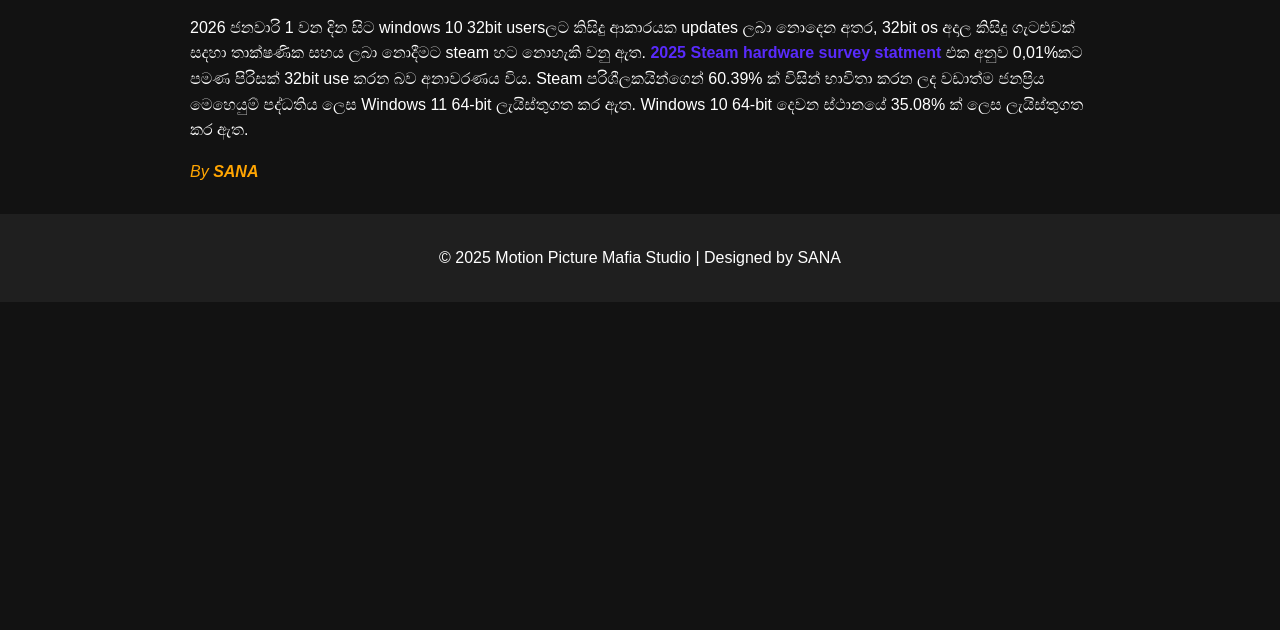
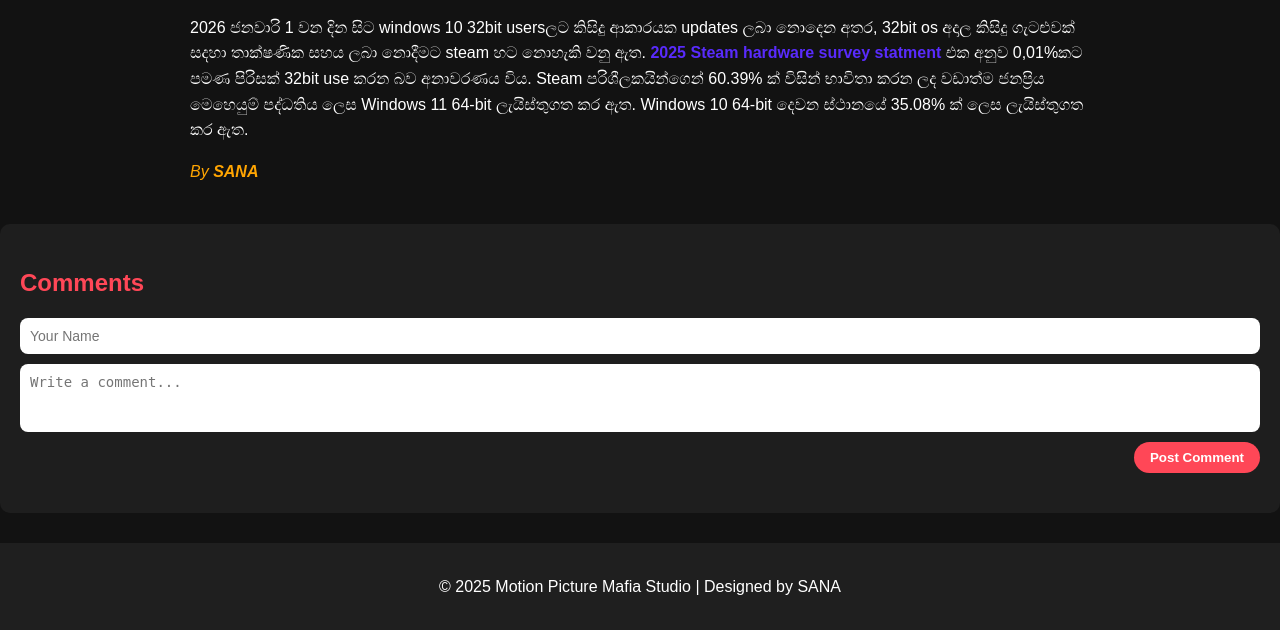
Before and after one commit to k16518sandeepa/mpm, a PHP site: page /Games/steam-windows-32-bit-stop.html in a window 1280 px wide. Shown: the part 778-1408 px from the top of the page. Before the commit the page ends 1080 px from the top, so only its background shows below. Run offline with PHP 8.4, Linux system fonts and the light colour scheme; some libraries are stand-ins or nearby versions.

Commit message:
cmt fix 1.4

```diff
--- a/Games/article.css
+++ b/Games/article.css
@@ -278,3 +278,89 @@
   height: 100%;
   border-radius: 12px;
 }
+
+/*comments*/
+.comments-section {
+  margin-top: 40px;
+  padding: 20px;
+  background: #1e1e1e;
+  border-radius: 10px;
+}
+body.light-theme .comments-section {
+  background: #f9f9f9;
+}
+
+.comments-section h2 {
+  color: #ff4757;
+  margin-bottom: 15px;
+}
+
+.comment-form {
+  display: flex;
+  flex-direction: column;
+  gap: 10px;
+  margin-bottom: 20px;
+}
+
+.comment-form input,
+.comment-form textarea {
+  padding: 10px;
+  border-radius: 8px;
+  border: none;
+  resize: none;
+  font-size: 14px;
+  outline: none;
+}
+
+body.light-theme .comment-form input,
+body.light-theme .comment-form textarea {
+  background: #fff;
+  color: #121212;
+}
+
+.comment-form button {
+  align-self: flex-end;
+  padding: 8px 16px;
+  background: #ff4757;
+  color: #fff;
+  border: none;
+  border-radius: 50px;
+  cursor: pointer;
+  font-weight: bold;
+  transition: 0.3s;
+}
+
+.comment-form button:hover {
+  background: #d91e18;
+}
+
+.comment {
+  padding: 12px;
+  border-bottom: 1px solid #333;
+}
+
+body.light-theme .comment {
+  border-color: #ddd;
+}
+
+.comment .name {
+  font-weight: bold;
+  margin-bottom: 5px;
+}
+
+.comment .time {
+  font-size: 12px;
+  color: #aaa;
+  margin-bottom: 5px;
+}
+
+.comment .text {
+  font-size: 14px;
+  line-height: 1.4;
+}
+
+@media screen and (max-width: 600px) {
+  .comment-form button {
+    width: 100%;
+  }
+}
--- a/Games/buttons.js
+++ b/Games/buttons.js
@@ -90,3 +90,44 @@
 });
 
 // Commets section
+const postCommentBtn = document.getElementById('postComment');
+const commentsList = document.getElementById('commentsList');
+
+const articleId = window.location.pathname; // Use URL as unique identifier
+
+// Post comment
+postCommentBtn.addEventListener('click', async () => {
+  const username = document.getElementById('username').value.trim();
+  const commentText = document.getElementById('comment').value.trim();
+  if (!username || !commentText) return alert("Please enter name & comment");
+
+  await db.collection('comments').add({
+    articleId,
+    username,
+    comment: commentText,
+    timestamp: firebase.firestore.FieldValue.serverTimestamp()
+  });
+
+  document.getElementById('username').value = '';
+  document.getElementById('comment').value = '';
+});
+
+// Listen for new comments
+db.collection('comments')
+  .where('articleId', '==', articleId)
+  .orderBy('timestamp', 'desc')
+  .onSnapshot(snapshot => {
+    commentsList.innerHTML = '';
+    snapshot.forEach(doc => {
+      const data = doc.data();
+      const time = data.timestamp ? timeAgo(data.timestamp.toDate()) : 'Just now';
+      const commentEl = document.createElement('div');
+      commentEl.classList.add('comment');
+      commentEl.innerHTML = `
+        <div class="name">${data.username}</div>
+        <div class="time">${time}</div>
+        <div class="text">${data.comment}</div>
+      `;
+      commentsList.appendChild(commentEl);
+    });
+  });
--- a/Games/steam-windows-32-bit-stop.html
+++ b/Games/steam-windows-32-bit-stop.html
@@ -29,6 +29,27 @@
 </script>
 <link rel="manifest" href="manifest.json">
 <meta name="theme-color" content="#ff4757">
+
+<!-- Firebase -->
+<script src="https://www.gstatic.com/firebasejs/9.24.0/firebase-app-compat.js"></script>
+<script src="https://www.gstatic.com/firebasejs/9.24.0/firebase-firestore-compat.js"></script>
+
+<script>
+  // Firebase config
+  const firebaseConfig = {
+    apiKey: "AIzaSyB9fDC9MswOZn_HHyR4mUcnaT66dTpHEUU",
+    authDomain: "mpm-webdb.firebaseapp.com",
+    projectId: "mpm-webdb",
+    storageBucket: "mpm-webdb.appspot.com",
+    messagingSenderId: "505825453901",
+    appId: "1:505825453901:web:9588e60f9702192473f904"
+  };
+
+  // Initialize Firebase
+  firebase.initializeApp(firebaseConfig);
+  const db = firebase.firestore();
+</script>
+
 </head>
 <body>
 
@@ -70,6 +91,18 @@
     <p class="author">By <strong>SANA</strong></p>
   </div>
 </div>
+ <!-- Comments -->
+<div class="comments-section">
+  <h2>Comments</h2>
+  <div class="comment-form">
+    <input type="text" id="username" placeholder="Your Name" required>
+    <textarea id="comment" placeholder="Write a comment..." rows="3" required></textarea>
+    <button id="postComment">Post Comment</button>
+  </div>
+  <div id="commentsList">
+  </div>
+</div>
+
 
 <button onclick="topFunction()" class="back-to-top" title="Go to top">↑ Top</button>
 
```
